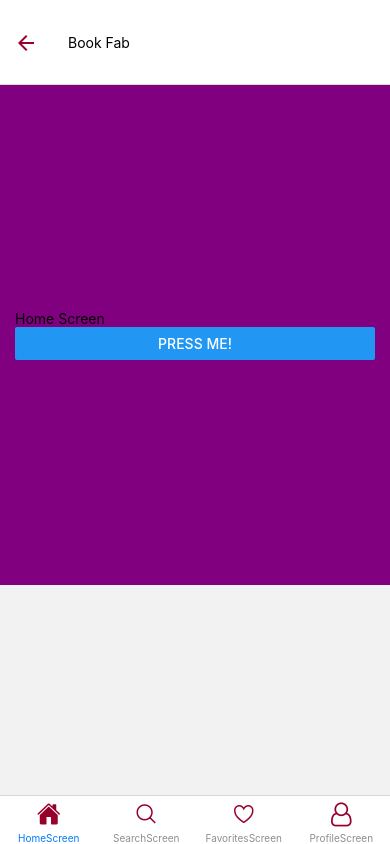
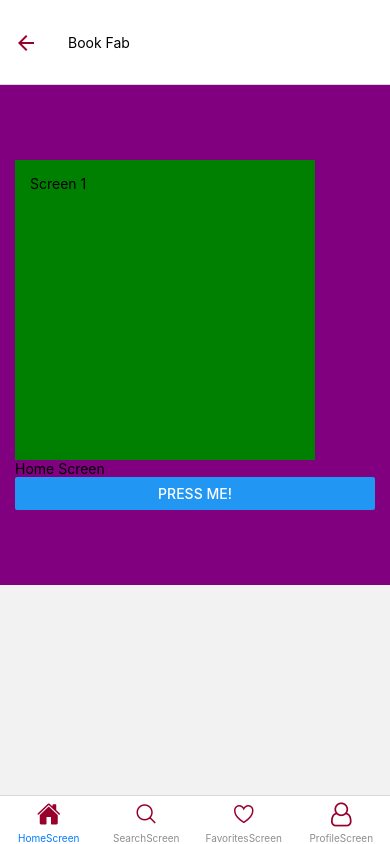
Before and after one commit to nicolehackberry/book-fab, a React Native app: screen /HomeScreen in a window 390 px wide. Built offline with nearby package versions, Linux system fonts and the light colour scheme.

Commit message:
Added intro screen

```diff
--- /dev/null
+++ b/src/components/IntroSlider.tsx
@@ -0,0 +1,54 @@
+import { StatusBar } from "expo-status-bar";
+import React, { FC } from "react";
+import { StyleSheet, View, Text, Dimensions, ScrollView } from "react-native";
+import { SafeAreaView } from "react-native-safe-area-context";
+
+const IntroSlider: FC = () => {
+  const { width, height } = Dimensions.get("window");
+  return (
+    <View style={styles.container}>
+      <StatusBar />
+
+      <SafeAreaView style={{ flex: 1 }}>
+        <ScrollView
+          style={{ flex: 1 }}
+          horizontal={true}
+          scrollEventThrottle={16}
+          pagingEnabled={true}
+        >
+          <View style={{ width, height }}>
+            <Text>Screen 1</Text>
+          </View>
+          <View style={{ width, height }}>
+            <Text>Screen 2</Text>
+          </View>
+          <View style={{ width, height }}>
+            <Text>Screen 3</Text>
+          </View>
+          <View style={{ width, height }}>
+            <Text>Screen 4</Text>
+          </View>
+          <View style={{ width, height }}>
+            <Text>Screen 5</Text>
+          </View>
+        </ScrollView>
+      </SafeAreaView>
+    </View>
+  );
+};
+
+export default IntroSlider;
+
+const styles = StyleSheet.create({
+  container: {
+    padding: 15,
+    justifyContent: "center",
+    height: 300,
+    width: 300,
+    backgroundColor: "green",
+  },
+  statusBar: {
+    backgroundColor: "black",
+    color: "white",
+  },
+});
--- a/src/screens/HomeScreen.tsx
+++ b/src/screens/HomeScreen.tsx
@@ -1,6 +1,7 @@
 import React, { FC } from 'react';
 import { StyleSheet, View, Text, Button } from 'react-native';
 import {NativeStackNavigationProp} from "react-native-screens/native-stack";
+import IntroSlider from '../components/IntroSlider';
 
 interface IHomeScreen {
     navigation: NativeStackNavigationProp<any, any>,
@@ -9,6 +10,7 @@ interface IHomeScreen {
 const HomeScreen: FC<IHomeScreen> = ({ navigation }) => {
     return (
         <View style={styles.container}>
+            <IntroSlider />
             <Text>Home Screen</Text>
             <Button  title='Press Me!' onPress={() => { navigation.navigate('HomeScreen') }}/>
         </View>
```
